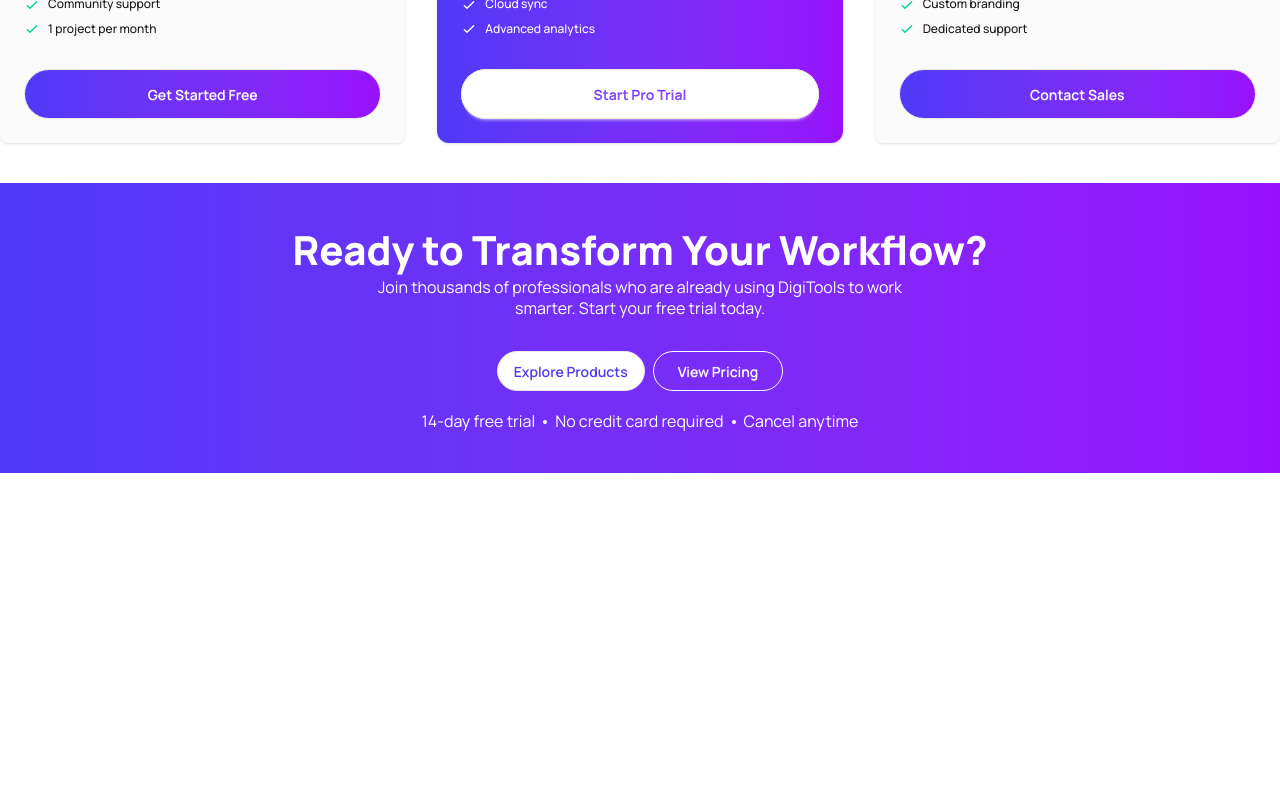
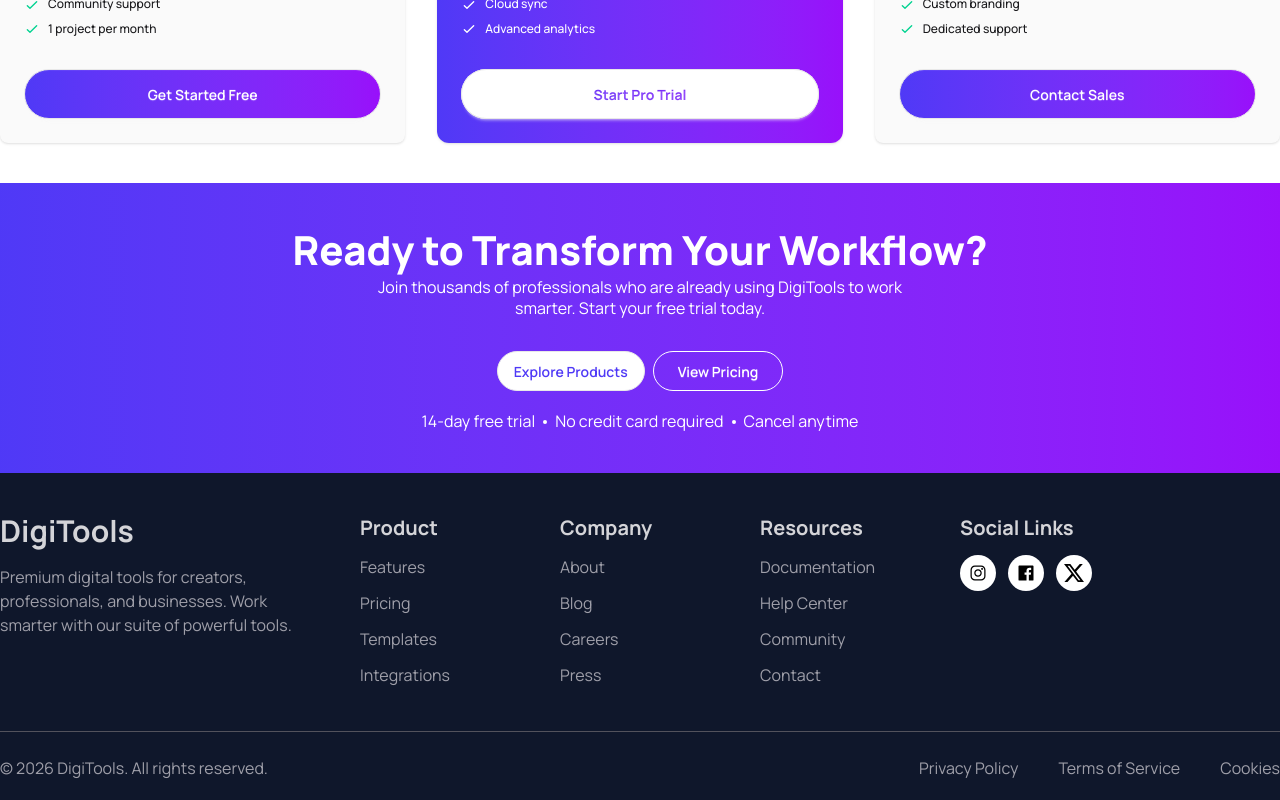
Before and after one commit to tawhidzihad/assignment-006-react, a React (Vite) app: page / in a window 1280 px wide. Shown: the part 4592-5392 px from the top of the page. Before the commit the page ends 5065 px from the top, so only its background shows below. Built offline with nearby package versions, Linux system fonts and the light colour scheme.

Commit message:
DigiTools build completed with static footer design

```diff
--- a/src/App.jsx
+++ b/src/App.jsx
@@ -8,6 +8,7 @@ import ProductSection from "./components/Main/ProductSection";
 import Navbar from "./components/Navbar/Navbar";
 import PricingSection from "./components/Footer/PricingSection";
 import BeforeFooterSection from "./components/Footer/BeforeFooterSection";
+import Footer from "./components/Footer/Footer";
 
 const fetchProducts = async () => {
 	const res = await fetch("/data.json");
@@ -40,6 +41,7 @@ function App() {
 			<StepsSection></StepsSection>
 			<PricingSection></PricingSection>
 			<BeforeFooterSection></BeforeFooterSection>
+			<Footer></Footer>
 
 			<ToastContainer></ToastContainer>
 		</>
--- /dev/null
+++ b/src/components/Footer/Footer.jsx
@@ -0,0 +1,95 @@
+import { BiLogoFacebookSquare } from "react-icons/bi";
+import { BsTwitterX } from "react-icons/bs";
+import { IoLogoInstagram } from "react-icons/io";
+
+const Footer = () => {
+	return (
+		<footer className="bg-slate-900 text-zinc-400 pt-10 px-5 lg:px-0">
+			<div className="max-w-7xl mx-auto space-y-6">
+				<div className="flex flex-col md:flex-row justify-between gap-10 pb-5">
+					<div className="flex-2 space-y-4">
+						<h1 className="text-3xl font-bold text-zinc-300">
+							DigiTools
+						</h1>
+						<p>
+							Premium digital tools for creators, professionals,
+							and businesses. Work smarter with our suite of
+							powerful tools.
+						</p>
+					</div>
+
+					<div className="flex-1 space-y-3">
+						<h2 className="text-[20px] font-bold text-zinc-300">
+							Product
+						</h2>
+						<ul className="space-y-3">
+							<li>Features</li>
+							<li>Pricing</li>
+							<li>Templates</li>
+							<li>Integrations</li>
+						</ul>
+					</div>
+
+					<div className="flex-1 space-y-3">
+						<h2 className="text-[20px] font-bold text-zinc-300">
+							Company
+						</h2>
+						<ul className="space-y-3">
+							<li>About</li>
+							<li>Blog</li>
+							<li>Careers</li>
+							<li>Press</li>
+						</ul>
+					</div>
+
+					<div className="flex-1 space-y-3">
+						<h2 className="text-[20px] font-bold text-zinc-300">
+							Resources
+						</h2>
+						<ul className="space-y-3">
+							<li>Documentation</li>
+							<li>Help Center</li>
+							<li>Community</li>
+							<li>Contact</li>
+						</ul>
+					</div>
+
+					<div className="flex-2 space-y-3">
+						<h2 className="text-[20px] font-bold text-zinc-300">
+							Social Links
+						</h2>
+						<div className="flex items-center gap-3">
+							<div className="p-2 rounded-full bg-white">
+								<IoLogoInstagram className="text-black text-xl"></IoLogoInstagram>
+							</div>
+
+							<div className="p-2 rounded-full bg-white">
+								<BiLogoFacebookSquare className="text-black text-xl"></BiLogoFacebookSquare>
+							</div>
+
+							<div className="p-2 rounded-full bg-white">
+								<BsTwitterX className="text-black text-xl"></BsTwitterX>
+							</div>
+						</div>
+					</div>
+				</div>
+
+				<div className="border-b border-zinc-600"></div>
+
+				<div className="flex flex-col md:flex-row justify-between items-center pb-5">
+					<div>
+						<p>© 2026 DigiTools. All rights reserved.</p>
+					</div>
+
+					<div className="flex gap-3 mt-2 lg:mt-0 lg:gap-10">
+						<p>Privacy Policy</p>
+						<p>Terms of Service</p>
+						<p>Cookies</p>
+					</div>
+				</div>
+			</div>
+		</footer>
+	);
+};
+
+export default Footer;
```
